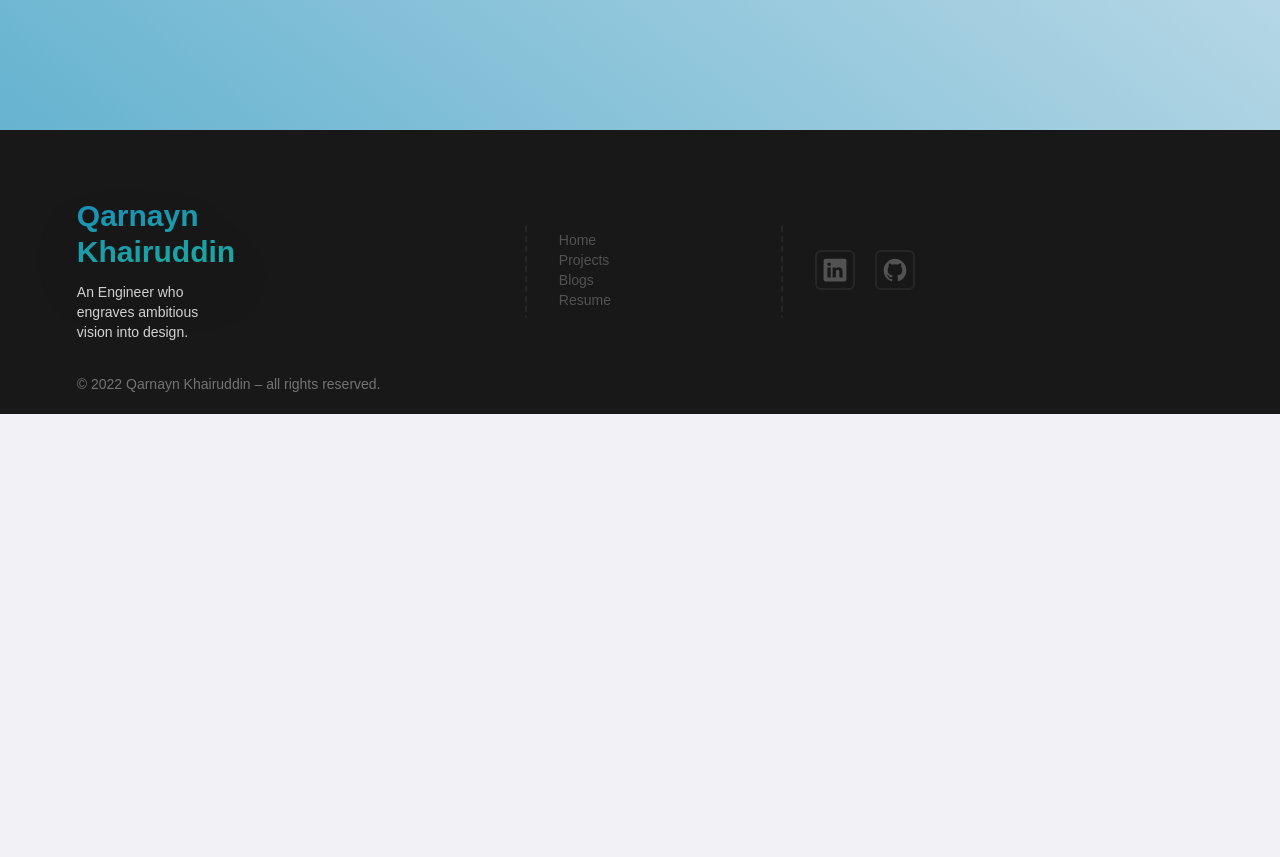
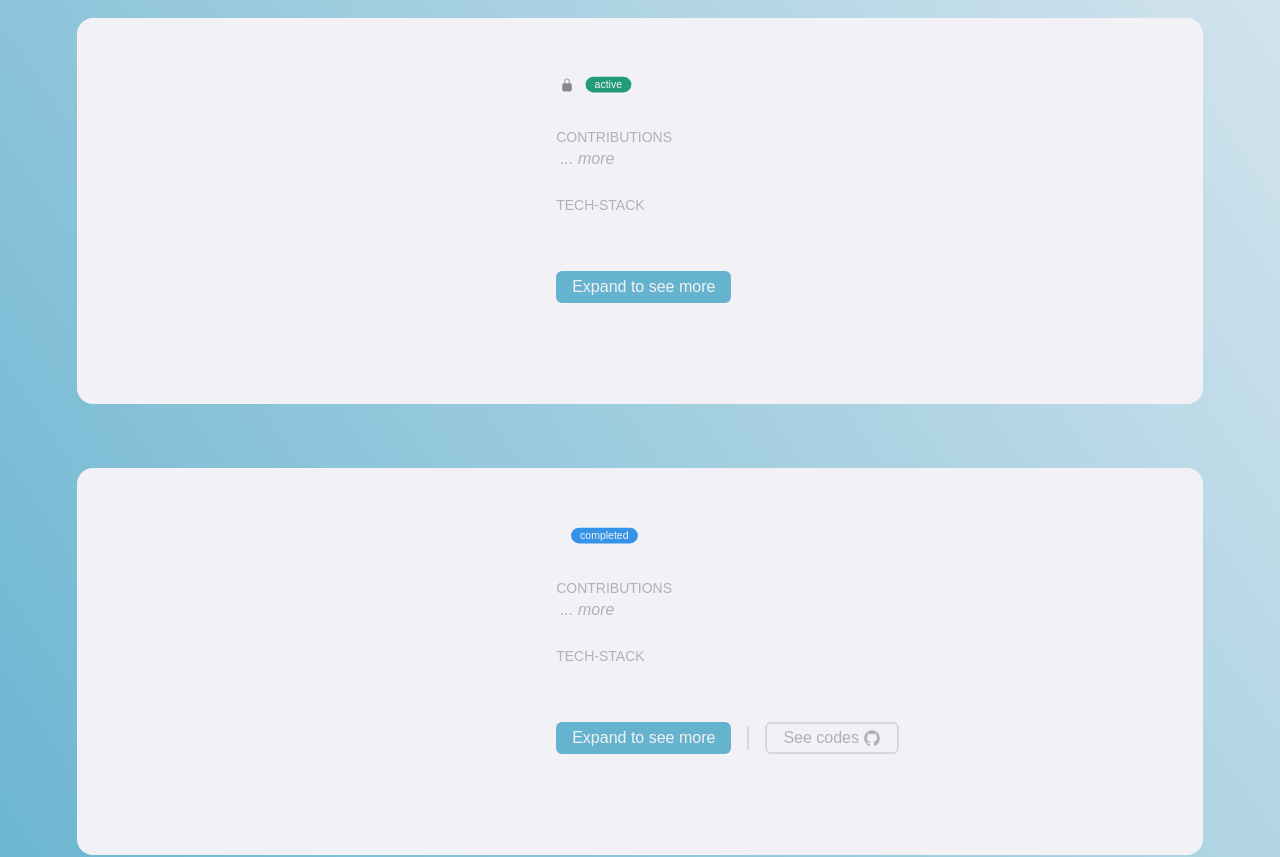
Before and after one commit to qarnayn-dev/qarnayn_portfolio, a Next.js app: page /projects in a window 1280 px wide. Shown: the part 860-1717 px from the top of the page. Before the commit the page ends 1274 px from the top, so only its background shows below. Built offline with nearby package versions, Linux system fonts and the light colour scheme.

Commit message:
UP - made more dynamic + github showcase

```diff
--- a/pages/projects.tsx
+++ b/pages/projects.tsx
@@ -21,7 +21,51 @@ const Projects = () => {
     <>
     <TopFrame/>
     <div className='frame-bounded-x pt-32 pb-28 bg-gradient-to-tr from-primary-t4'>
-        <ProjectCard></ProjectCard>
+        <ProjectCard
+          name='Sportivity Application'
+          title='A sport facility booking platform with social and community features.'
+          description="A mobile-first software applications – both IOS and Android users to search for a sport facility service, reserve their facility service’s slot and socially connect with their community or strangers with commen interest."
+          techStach={[
+            {icon: DartLogo,displayTitle:"Dart"},
+            {icon: FlutterLogo,displayTitle:"Flutter"},
+            {icon: FirebaseLogo,displayTitle:"Firebase"},
+            {icon: MySQLLogo,displayTitle:"MySQL"},
+            {icon: AWSLogo,displayTitle:"AWS"},
+            {icon: PythonLogo,displayTitle:"Phyton"},
+          ]}
+          contributionOverview=""
+          shortContributions={[
+            "Led the engineering team",
+            "Designed the app’s architechtures",
+            "Wrote, reviewed and managed the app’s code base",
+          ]}
+          contributions={[]}
+          isLocked={true}
+          status={ProjectStatus.active}
+        />
+        <ProjectCard
+          name=""
+          title=""
+          description=""
+          techStach={[]}
+          contributionOverview=""
+          shortContributions={[]}
+          contributions={[]}
+          isLocked={true}
+          status={ProjectStatus.active}
+        />
+        <ProjectCard
+          name=""
+          title=""
+          description=""
+          techStach={[]}
+          contributionOverview=""
+          shortContributions={[]}
+          contributions={[]}
+          isLocked={false}
+          status={ProjectStatus.completed}
+          githubUrl="https://github.com/qarnaynsv001/qarnayn_portfolio"
+        />
       </div>
     </>
   )
@@ -29,21 +73,53 @@ const Projects = () => {
 
 export default Projects
 
+interface iProjectCard{
+  name: string,
+  title: string,
+  description: string,
+  techStach: iTechIcon[],
+  contributionOverview: string,
+  shortContributions: string[],
+  contributions: string[],
+  isLocked?: boolean,
+  status: ProjectStatus,
+  githubUrl?: string,
+}
 
-const ProjectCard = () => {
+enum ProjectStatus{
+  active = "active",
+  completed = "completed",
+  inProgress = "in-progress",
+  comingSoon = "coming soon"
+}
+
+const ProjectCard = (props: iProjectCard) => {
   const [isExpand, setIsExpand] = useState(false);
   const twSub: string = "style-small-text text-themed-gray-t6";
   const twTransition: string = "transition-all duration-500 ease-out-cubic";
+  const isCodeAvailable: boolean = !props.isLocked && (props.githubUrl!==undefined);
 
   const Tag = () => {
-    return <div className={`${isExpand?'scale-100':'scale-75'} ${twTransition} px-3 pb-[1px] style-small-text rounded-xl bg-semantic-success text-nwhite`}>active</div>
+    let twBgColor: string;
+    switch (props.status) {
+      case ProjectStatus.active:
+        twBgColor = "bg-semantic-success";
+        break;
+      case ProjectStatus.completed:
+        twBgColor = "bg-semantic-info";
+        break;
+      default:
+        twBgColor = "";
+        break;
+    }
+    return <div className={`${isExpand ? 'scale-100' : 'scale-75'} ${twTransition} ${twBgColor} px-3 pb-[1px] style-small-text rounded-xl text-nwhite`}>{props.status}</div>
   }
 
   const ProjectName = () => {
     return (
       <div className='flex flex-row gap-1 items-center'>
-        <div className={`${isExpand? 'style-heading font-normal mb-1':'style-subheading font-light'} ${twTransition} font-light text-primary-base`}>Sportivity Application</div>
-        <IoLockClosed className={`${twTransition} text-themed-gray-t9`} size={isExpand? 20: 14} />
+        <div className={`${isExpand ? 'style-heading font-normal mb-1' : 'style-subheading font-light'} ${twTransition} font-light text-primary-base`}>{props.name}</div>
+        {props.isLocked && <IoLockClosed className={`${twTransition} text-themed-gray-t9`} size={isExpand? 20: 14} />}
         <Tag/>
       </div>
     )
@@ -51,7 +127,7 @@ const ProjectCard = () => {
 
   const ProjectTitle = () => {
     return (
-      <h2 className={`${isExpand ? 'style-body w-[70%] mb-4' : 'style-heading-h2 w-full mb-8'} ${twTransition} font-light`}>A sport facility booking platform with social and community features.</h2>
+      <h2 className={`${isExpand ? 'style-body w-[70%] mb-4' : 'style-heading-h2 w-full mb-8'} ${twTransition} font-light`}>{props.title}</h2>
     )
   }
 
@@ -64,25 +140,25 @@ const ProjectCard = () => {
         animate={{ opacity: 1,  x:0}}
         className={`w-[90%] ${isExpand? 'md:w-[60%]':'md:w-[90%]'} mt-2 mb-5 style-body apply-inverse-gray text-themed-gray-t4`}
         >
-        A mobile-first software applications – both IOS and Android users to search for a sport facility service, reserve their facility service’s slot and socially connect with their community or strangers with commen interest.
+        {props.description}
       </motion.p>
     )
   }
 
-  const contibution = (items: string[]) => {
+  const ShortContibutions = () => {
     return (
       <AnimatePresence >
         {!isExpand &&
           <motion.div
             transition={{ duration: 0.6, type: 'spring' }}
-            initial={{x:50,opacity:0}}
-            exit={{x:50,opacity:0}}
+            initial={{x:50, opacity:0}}
+            exit={{x:50, opacity:0}}
             animate={{ x: 0, opacity: 1 }}
             className='mt-8'>
             <div className={`${twSub}`}>CONTRIBUTIONS</div>
             <div className='style-body text-themed-gray-t9 pl-1'>
-              {items.map((v,i) => <li key={i}>{v}</li>)}
-              <div className='italic text-themed-gray-t8'>... more</div>
+              {props.shortContributions.map((v,i) => <li key={i}>{v}</li>)}
+              <div className='italic text-themed-gray-t6'>... more</div>
             </div>
           </motion.div>
         }
@@ -91,17 +167,6 @@ const ProjectCard = () => {
   }
 
   const TechStack = () => {
-    const datas: iTechIcon[] = [
-      {icon: DartLogo,displayTitle:"Dart"},
-      {icon: FlutterLogo,displayTitle:"Flutter"},
-      {icon: FirebaseLogo,displayTitle:"Firebase"},
-      {icon: MySQLLogo,displayTitle:"MySQL"},
-      {icon: AWSLogo,displayTitle:"AWS"},
-      {icon: PythonLogo,displayTitle:"Phyton"},
-      // {icon: ,displayTitle:""},
-      // {icon: ,displayTitle:""},
-      // {icon: ,displayTitle:""},
-    ];
     return (
       <>
         <AnimatePresence>
@@ -117,24 +182,22 @@ const ProjectCard = () => {
           initial={{ opacity:0}}
           animate={{ opacity:1 }}
           className="w-full mt-2 mb-12 flex flex-row flex-wrap">
-          {datas.map((v,i)=> <TechIcon key={i} icon={v.icon} displayTitle={v.displayTitle}></TechIcon>)}
+          {props.techStach.map((v,i)=> <TechIcon key={i} icon={v.icon} displayTitle={v.displayTitle}></TechIcon>)}
         </motion.div>
       </>
     )
   }
 
-  const ScreenWidePhoto = (
-    <AnimatePresence>
-      {isExpand &&
+  const ScreenWidePhoto = () => {
+    return (
       <motion.div
         transition={{ duration: 2.4, type: 'spring' }}
         initial={{opacity:0}}
         exit={{opacity:0}}
         animate={{opacity:1}}
-          className='w-full h-60 mb-5 bg-red-100'></motion.div>
+        className='w-full h-60 mb-5 bg-red-100'/>
+    )
   }
-    </AnimatePresence>
-  )
 
   const ExpandCTA = () => {
     return (
@@ -148,9 +211,9 @@ const ProjectCard = () => {
 
   const ToGithubCTA = () => {
     return (
-      <button className='py-[2px] px-4 rounded-md border-2 border-themed-gray-t3 text-center text-themed-gray-t6 hover:drop-shadow-sm transition-all ease-out-circ duration-300 flex flex-row items-center hover:text-themed-gray-t7'>See codes
+      <a href={props.githubUrl} target="_blank" className='py-[2px] px-4 rounded-md border-2 border-themed-gray-t3 text-center text-themed-gray-t6 hover:drop-shadow-sm transition-all ease-out-circ duration-300 flex flex-row items-center hover:text-themed-gray-t7'>See codes
         <IoLogoGithub className='pl-1' size={22}></IoLogoGithub>
-      </button>
+      </a>
     )
   }
 
@@ -160,36 +223,35 @@ const ProjectCard = () => {
 
   const MinimizedUiLayout = (
     <>
-      {ScreenWidePhoto}
       <Description/>
-      {contibution([
-        "Led the engineering team",
-        "Designed the app’s architechtures",
-        "Wrote, reviewed and managed the app’s code base",
-      ])}
-      {TechStack()}
+      <ShortContibutions/>
+      <TechStack/>
       <div className='flex flex-row gap-2 items-center'>
-        <ExpandCTA/>
+        <ExpandCTA />
+        {isCodeAvailable &&
+          <>
             <DividerForCTAs/>
             <ToGithubCTA/>
+          </>
+        }
       </div>
     </>
   )
 
   const ExpandedUiLayout = (
     <>
-      {TechStack()}
-      {ScreenWidePhoto}
+      <TechStack/>
+      <ScreenWidePhoto/>
       <Description />
       <SectionTitle className="mt-12 mb-2">Contibutions</SectionTitle>
-      <ChainedPost className={`w-[90%] ${isExpand? 'md:w-[45%]':'md:w-[90%]'}`} header={"Lorem ipsum dolor sit amet, consectetur adipisicing elit. Ullam, repudiandae! Libero in, reiciendis non dolorum nisi obcaecati quaerat minima corporis magnam ea, architecto rerum tempora autem odio voluptatum officia quidem!"}>
-        {[
-          "Lorem ipsum dolor sit amet, consectetur adipisicing elit. Ullam, repudiandae! Libero in, reiciendis non dolorum nisi obcaecati quaerat minima corporis magnam ea, architecto rerum tempora autem odio voluptatum officia quidem!",
-          "Lorem ipsum dolor sit amet, consectetur adipisicing elit. Ullam, repudiandae! Libero in, reiciendis non dolorum nisi obcaecati quaerat minima corporis magnam ea, architecto rerum tempora autem odio voluptatum officia quidem!",
-          "Lorem ipsum dolor sit amet, consectetur adipisicing elit. Ullam, repudiandae! Libero in, reiciendis non dolorum nisi obcaecati quaerat minima corporis magnam ea, architecto rerum tempora autem odio voluptatum officia quidem!"
-        ]}
+      <ChainedPost
+        className={`w-[90%] ${isExpand? 'md:w-[45%]':'md:w-[90%]'}`}
+        header={props.contributionOverview}>
+        {props.contributions}
       </ChainedPost>
+      {isCodeAvailable &&
         <div className='ml-6'><ToGithubCTA/></div>
+      }
       <div className='absolute bottom-0 left-0 w-full h-6 mb-[2%] flex items-center justify-center'>
         <button onClick={()=> setIsExpand(false)} className='style-body text-themed-gray-t6 felx flex-row justify-center items-center hover:text-primary-t4 '>
           <IoChevronUpOutline size={18} className='mx-1 float-left'/>
@@ -198,8 +260,6 @@ const ProjectCard = () => {
       </div>
     </>
   )
-
-
 
   return (
     <div className='relative w-full max-w-7xl mb-16 px-6 pt-8 lg:pt-[5%] pb-16 lg:pb-[9%] rounded-2xl bg-themed-gray-base flex flex-col lg:flex-row-reverse '>
@@ -220,7 +280,7 @@ interface iTechIcon{
 const TechIcon = (data: iTechIcon) => {
   const twHover = "opacity-50 group-hover:opacity-80 transition-all ease-out-circ duration-500";
   return (
-    <div className='w-16 group flex flex-col items-center justify-center' >
+    <div className='w-14 group flex flex-col items-center justify-center' >
       <data.icon className={`${twHover} w-6 h-6 flex items-center justify-center`}/>
       <div className={`${twHover} t-1 h-5 style-small-text apply-inverse-gray text-themed-gray-t4 scale-75 overflow-hidden text-center`}>{data.displayTitle}</div>
     </div>
```
Lines whose indentation alone changed are shown as unchanged.
